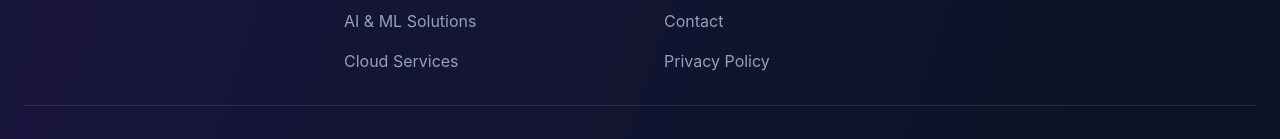
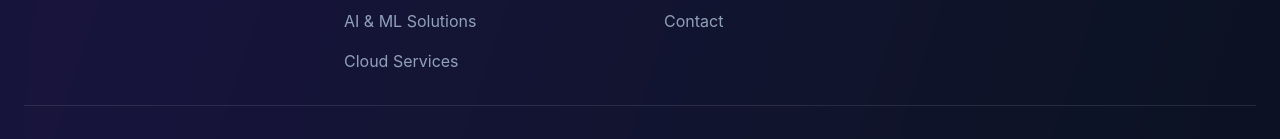
Before and after one commit to AIBInnovations/aib_website, a React (Vite) app: page / in a window 1280 px wide. Shown: the part 3689-3828 px from the top of the page. Built offline with nearby package versions, Linux system fonts and the light colour scheme.

Commit message:
Projects added 10

```diff
--- a/src/components/shared/Footer.jsx
+++ b/src/components/shared/Footer.jsx
@@ -129,7 +129,7 @@
               <li><a href="/#services" className="text-slate-400 hover:text-white transition-colors">Services</a></li>
               <li><a href="/projects" className="text-slate-400 hover:text-white transition-colors">Projects</a></li>
               <li><a href="/contact" className="text-slate-400 hover:text-white transition-colors">Contact</a></li>
-              <li><a href="#" className="text-slate-400 hover:text-white transition-colors">Privacy Policy</a></li>
+              {/* <li><a href="#" className="text-slate-400 hover:text-white transition-colors">Privacy Policy</a></li> */}
             </ul>
           </div>
 
```
